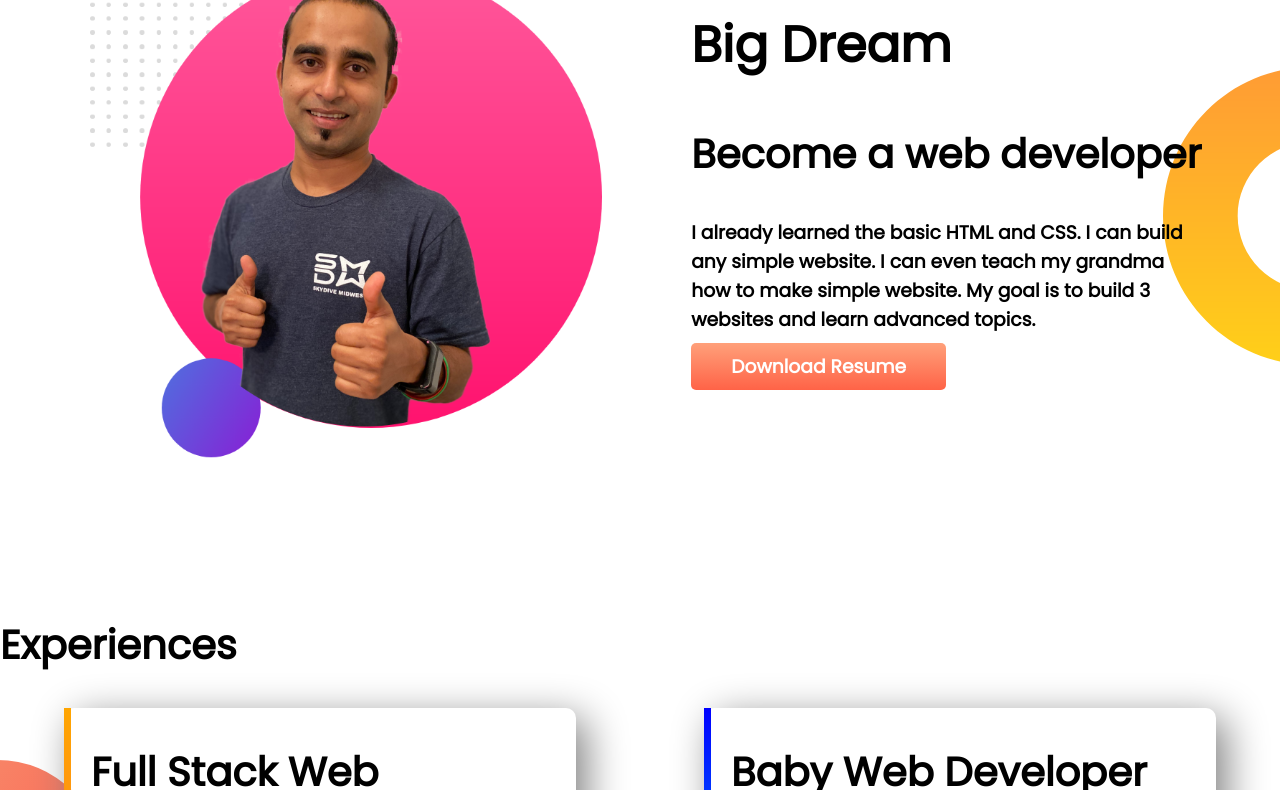
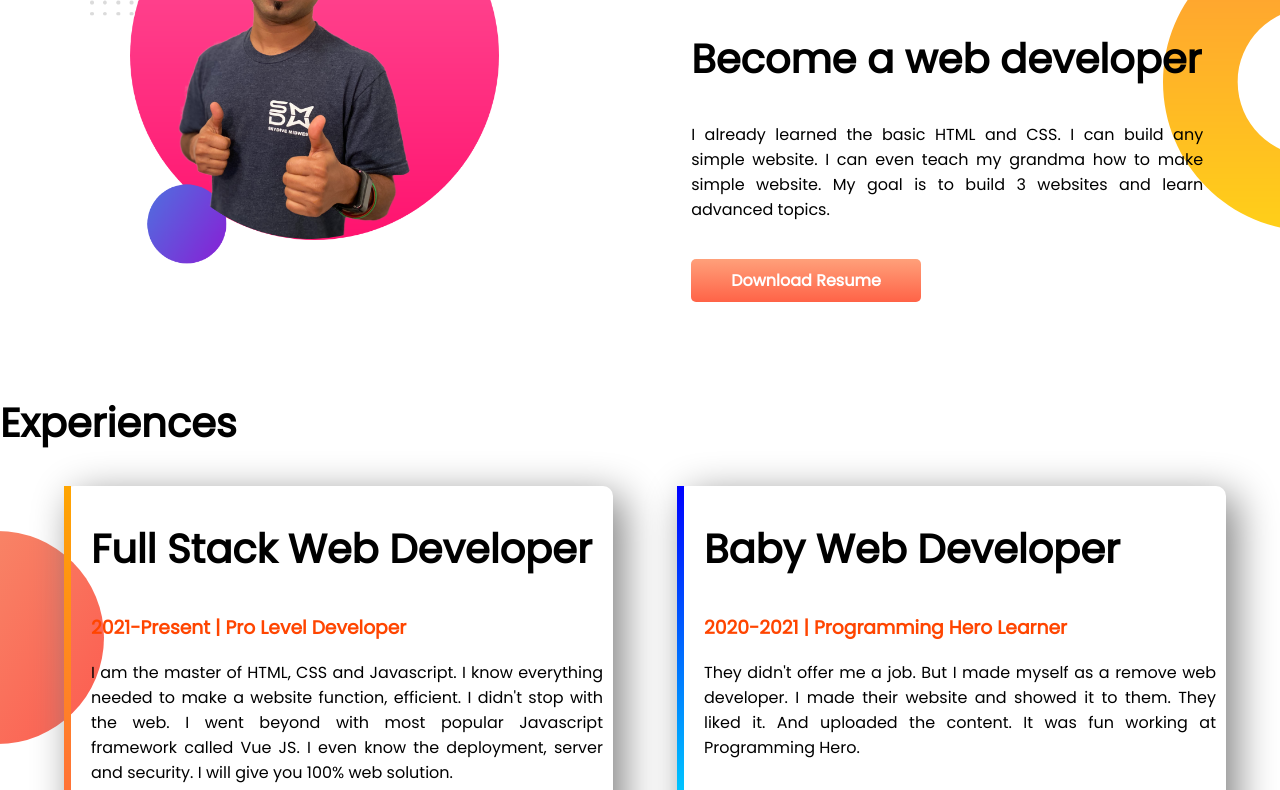
Before and after one commit to Syedakanijfaria/developer-portfolio, a plain HTML site: page index.html in a window 1280 px wide. Shown: the part 699-1489 px from the top of the page. Drawn offline with Linux system fonts and the light colour scheme.

Commit message:
aligning

```diff
--- a/index.html
+++ b/index.html
@@ -18,11 +18,12 @@
             <h1 style="font-size: 50px;"> Welcome To</h1>
             <h2><span>Peter Parker</span> World</h2>
             <h3>Build Climber and Train Stopper</h3>
-            <p> You might saw me jumping, climbing buildings, and stopping trains. But nobody pays me a dime for that
+            <p class="space"> You might saw me jumping, climbing buildings, and stopping trains. But nobody pays me a
+                dime for that
                 work. That's why I am learning and mastering web development. I will not stop until I become the Web
                 Development Hero.</p>
-            <a class="acnhorbutton" href="http://https://www.linkedin.com/company/programminghero/" target="_blank"
-                rel="noopener noreferrer">Hire Me</a>
+            <a class="acnhorbutton" href="https://www.linkedin.com/company/programminghero/" target="_blank" rel="">Hire
+                Me</a>
         </div>
         <div class="half-width">
             <img src="images/jhankar.png" alt="profile">
@@ -36,10 +37,11 @@
         <div class="half-width">
             <h1 style="font-size: 50px;">Big Dream</h1>
             <h2>Become a web developer</h2>
-            <h3>I already learned the basic HTML and CSS. I can build any simple website. I can even teach my grandma
-                how to make simple website. My goal is to build 3 websites and learn advanced topics.</p>
-                <a class="acnhorbutton" href="http://https://www.linkedin.com/company/programminghero/" target="_blank"
-                    rel="noopener noreferrer">Download Resume</a>
+            <p class="space">I already learned the basic HTML and CSS. I can build any simple website. I can even teach
+                my grandma how
+                to make simple website. My goal is to build 3 websites and learn advanced topics.</p>
+            <a class="acnhorbutton" href="https://www.linkedin.com/company/programminghero/" target="_blank"
+                rel="">Download Resume</a>
         </div>
     </section>
 
@@ -49,7 +51,8 @@
             <div id="full" class="experienc-item">
                 <h2>Full Stack Web Developer</h2>
                 <h3 style="color: orangered;">2021-Present | Pro Level Developer</h3>
-                <p>I am the master of HTML, CSS and Javascript. I know everything needed to make a website function,
+                <p>I am the master of HTML, CSS and Javascript. I know everything needed to make a website
+                    function,
                     efficient. I didn't stop with the web. I went beyond with most popular Javascript framework called
                     Vue
                     JS. I even know the deployment, server and security. I will give you 100% web solution.
--- a/style.css
+++ b/style.css
@@ -1,6 +1,12 @@
 body{
     margin: 0;
     font-family: 'Poppins', sans-serif;
+}
+p{
+    text-align: justify;
+}
+.space{
+    padding-bottom: 30px;
 }
 h2{
     font-size: 40px;
@@ -11,7 +17,7 @@ h2 span{
 }
 .flexible-container{
     display: flex;
-    margin-bottom: 150px;
+    margin-bottom: 100px;
 }
 .half-width{
     width: 40%;
@@ -20,7 +26,7 @@ h2 span{
     padding-left: 2%;
 }
 .half-width img{
-    width: 100%;
+    width: 80%;
 }
 .acnhorbutton{
     text-decoration: none;
@@ -50,10 +56,9 @@ h2 span{
  .experienc-item{
     width: 40%;
     margin-left: 5%;
-    margin-right: 5%;
     padding-left: 20px;
     padding-right: 10px;
-    padding-bottom: 10px;
+    padding-bottom: 80px;
     border-radius: 10px;
     box-shadow: 10px 10px 40px gray;
  }
```
